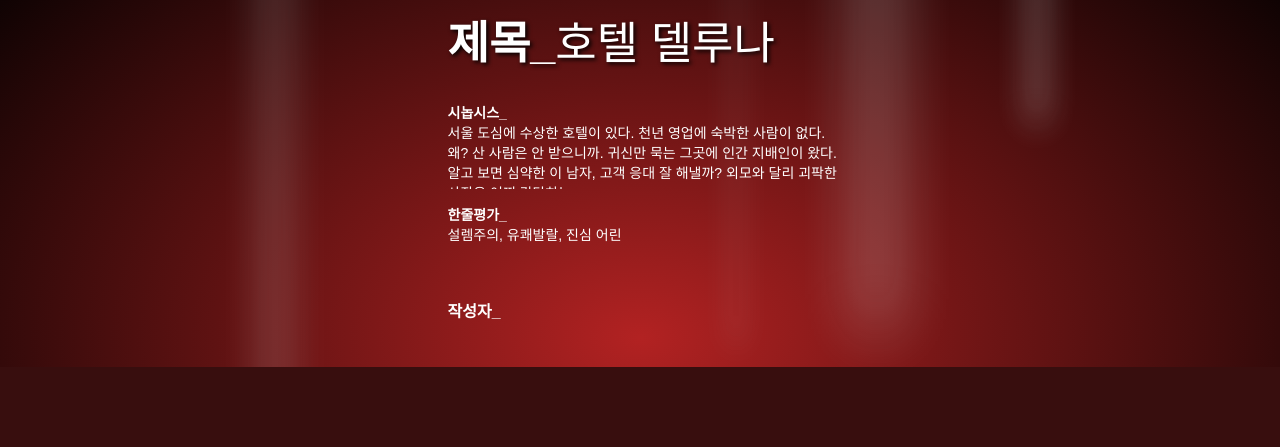
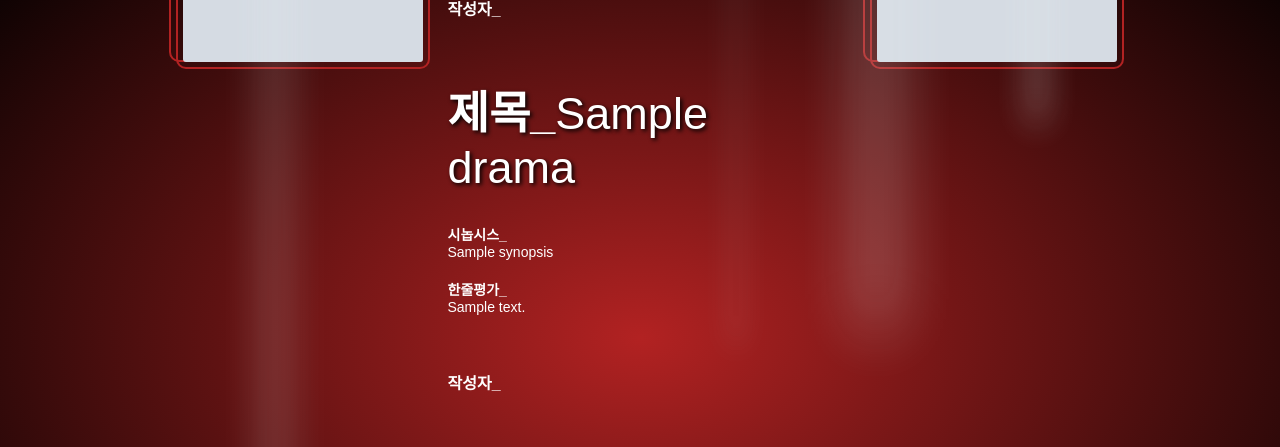
Before and after one commit to leebyeounggwan/hanggae_7_mini, a Flask app: page / in a window 1280 px wide. Shown: the part 907-1354 px from the top of the page. Before the commit the page ends 1274 px from the top, so only its background shows below. Run offline with Flask 2, Linux system fonts and the light colour scheme; grey boxes marked "Sample" are stand-in pictures; a database or web service that is not in the repository returns one stand-in record (values such as "Sample title"); some libraries are stand-ins or nearby versions.

Commit message:
Update index.html

```diff
--- a/templates/index.html
+++ b/templates/index.html
@@ -551,73 +551,8 @@
 
     </style>
 
-<body>
-<div class="head">
-    <div class='light x1'></div>
-    <div class='light x2'></div>
-    <div class='light x3'></div>
-    <div class='light x4'></div>
-    <div class='light x5'></div>
-    <div class='light x6'></div>
-    <div class='light x7'></div>
-    <div class='light x8'></div>
-    <div class='light x9'></div>
-</div>
-<div class="header">
-    <div class="logo">
-        <img onclick="gomain()" src="/static/naeflix.png" style="width: 100%">
-    </div>
-    <div class="button_box">
-        <button id="buttonLogin" class="buttonTop" onclick="login()">Log-in</button>
-        <button id="buttonMypage" class="buttonTop" onclick="mypage()">My page</button>
-        <button id="buttonLogout" class="buttonTop" onclick="logout()">Log-out</button>
-        <button id="buttonSignin" class="buttonTop" onclick="signin()">Sign-in</button>
-        <button id="buttonWrite" class="buttonTop" onclick="write_click()">Write</button>
-    </div>
-</div>
-<div class="body">
-    <div class="bodyInwrap">
-        <div class="searchWrap">
-            <input class="searchBar">
-            <button class="buttonSearch" onclick="find_word()">S E A R C H</button>
-            <hr style="width: 650px;">
-        </div>
-        <div class="mainWrap">
-            <div class="mainContent">
-
-                {% for drama in dramas %}
-                        <div class="imgBox">
-                            <img class="imgBox" src="{{ drama.image }}">
-                        </div>
-                        <div class="textBox">
-                            <div class="text1"><b>제목_</b>{{ drama.title }}</div>
-                            <div class="text2"><b>시놉시스_</b><br>{{ drama.synopsis }}</div>
-                            <div class="text3"><b>한줄평가_</b><br>{{ drama.comment }}</div>
-                            <div class="text4"><b>작성자_</b></div>
-                        </div>
-                        <div class="imgBox">
-                            <img class="imgBox" src="https://ww.namu.la/s/a5a149479dd5b12247cdc2552773d2d1fd79c0fb81af1b7c6e4328aabcf9b3eff22dd0902b89652f720a6a61332ccae4b3cb64d8dfbfdd466581ef93020c3b95d51577216ae0e55a5d54366104022b11882a088a520cafe54ec27a42062c6d4f">
-                        </div>
-                        <div class="textBox">
-                            <div class="text1"><b>제목_</b>호텔 델루나</div>
-                            <div class="text2"><b>시놉시스_</b><br>서울 도심에 수상한 호텔이 있다. 천년 영업에 숙박한 사람이 없다. 왜? 산 사람은 안 받으니까. 귀신만 묵는 그곳에 인간 지배인이 왔다. 알고 보면 심약한 이 남자, 고객 응대 잘 해낼까? 외모와 달리 괴팍한 사장은 어찌 감당하누</div>
-                            <div class="text3"><b>한줄평가_</b><br>설렘주의, 유쾌발랄, 진심 어린</div>
-                            <div class="text4"><b>작성자_</b></div>
-                        </div>
-                    </div>
-                {% endfor %}
-
-            </div>
-
-        </div>
-    </div>
-</div>
-<div class="footer">
-</div>
-
 <script>
         $(document).ready(function () {
-
         });
 
         $.ajax({
@@ -735,31 +670,17 @@
 
                             //let star_img = '💙'.repeat(star)
 
-
-
-                            let temp_html = `
+                            let temp_html = `<div class="mainContent">
                                             <div class="imgBox">
                                                 <img class="imgBox" src="${image}">
                                             </div>
-                                                <div class="textBox">
                                             <div class="textBox">
                                                 <div class="text1"><b>제목_</b>${title}</div>
                                                 <div class="text2"><b>시놉시스_</b><br>${synopsis}</div>
                                                 <div class="text3"><b>한줄평가_</b><br>${comment}</div>
                                                 <div class="text4"><b>작성자_</b></div>
                                             </div>
-                                                <div class="imgBox">
-                                                    <img class="imgBox" src="https://ww.namu.la/s/a5a149479dd5b12247cdc2552773d2d1fd79c0fb81af1b7c6e4328aabcf9b3eff22dd0902b89652f720a6a61332ccae4b3cb64d8dfbfdd466581ef93020c3b95d51577216ae0e55a5d54366104022b11882a088a520cafe54ec27a42062c6d4f">
-                                                </div>
-                                                <div class="textBox">
-                                                    <div class="text1"><b>제목_</b>호텔 델루나</div>
-                                                    <div class="text2"><b>시놉시스_</b><br>서울 도심에 수상한 호텔이 있다. 천년 영업에 숙박한 사람이 없다. 왜? 산 사람은 안 받으니까. 귀신만 묵는 그곳에 인간 지배인이 왔다. 알고 보면 심약한 이 남자, 고객 응대 잘 해낼까? 외모와 달리 괴팍한 사장은 어찌 감당하누</div>
-                                                    <div class="text3"><b>한줄평가_</b><br>설렘주의, 유쾌발랄, 진심 어린</div>
-                                                    <div class="text4"><b>작성자_</b></div>
-                                                </div>
-                                            `
-
-
+                                        </div>`
                             $('#mainList').append(temp_html)
 
                             check = true
@@ -773,5 +694,68 @@
             })
         }
     </script>
+
+<body>
+<div class="head">
+    <div class='light x1'></div>
+    <div class='light x2'></div>
+    <div class='light x3'></div>
+    <div class='light x4'></div>
+    <div class='light x5'></div>
+    <div class='light x6'></div>
+    <div class='light x7'></div>
+    <div class='light x8'></div>
+    <div class='light x9'></div>
+</div>
+<div class="header">
+    <div class="logo">
+        <img onclick="gomain()" src="/static/naeflix.png" style="width: 100%">
+    </div>
+    <div class="button_box">
+        <button id="buttonLogin" class="buttonTop" onclick="login()">Log-in</button>
+        <button id="buttonMypage" class="buttonTop" onclick="mypage()">My page</button>
+        <button id="buttonLogout" class="buttonTop" onclick="logout()">Log-out</button>
+        <button id="buttonSignin" class="buttonTop" onclick="signin()">Sign-in</button>
+        <button id="buttonWrite" class="buttonTop" onclick="write_click()">Write</button>
+    </div>
+</div>
+<div class="body">
+    <div class="bodyInwrap">
+        <div class="searchWrap">
+            <input class="searchBar">
+            <button class="buttonSearch" onclick="find_word()">S E A R C H</button>
+            <hr style="width: 650px;">
+        </div>
+        <div class="mainWrap">
+            <div class="mainList" id="main_List">
+                <div class="mainContent">
+                        {% for drama in dramas %}
+                            <div class="imgBox">
+                                <img class="imgBox" src="{{ drama.image }}">
+                            </div>
+                            <div class="textBox">
+                                <div class="text1"><b>제목_</b>{{ drama.title }}</div>
+                                <div class="text2"><b>시놉시스_</b><br>{{ drama.synopsis }}</div>
+                                <div class="text3"><b>한줄평가_</b><br>{{ drama.comment }}</div>
+                                <div class="text4"><b>작성자_</b></div>
+                            </div>
+                            <div class="imgBox">
+                                <img class="imgBox" src="{{ drama.image }}">
+                            </div>
+                            <div class="textBox">
+                                <div class="text1"><b>제목_</b>{{ drama.title }}</div>
+                                <div class="text2"><b>시놉시스_</b><br>{{ drama.synopsis }}</div>
+                                <div class="text3"><b>한줄평가_</b><br>{{ drama.comment }}</div>
+                                <div class="text4"><b>작성자_</b></div>
+                            </div>
+                        </div>
+                    {% endfor %}
+                </div>
+            </div>
+        </div>
+    </div>
+</div>
+<div class="footer">
+</div>
 </body>
 </html>
```
Lines whose indentation alone changed are shown as unchanged.
